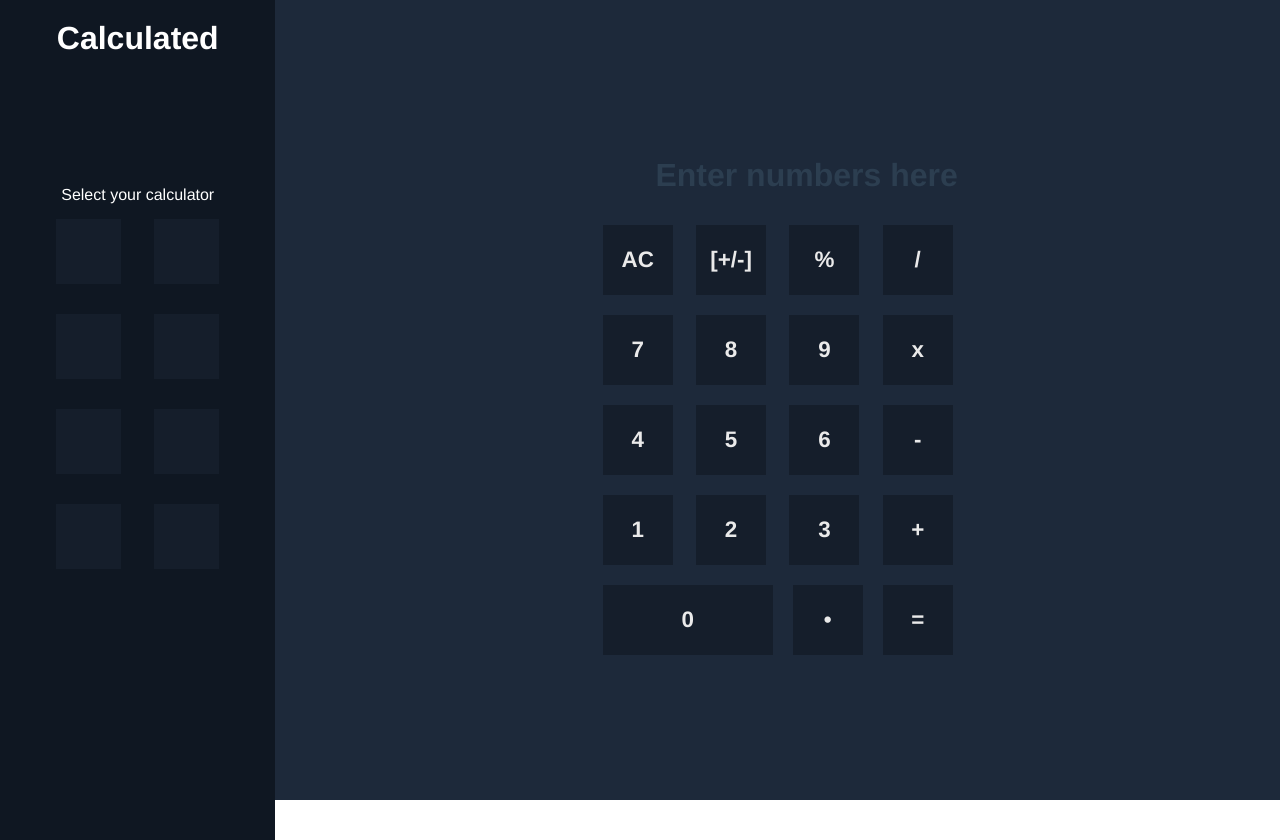
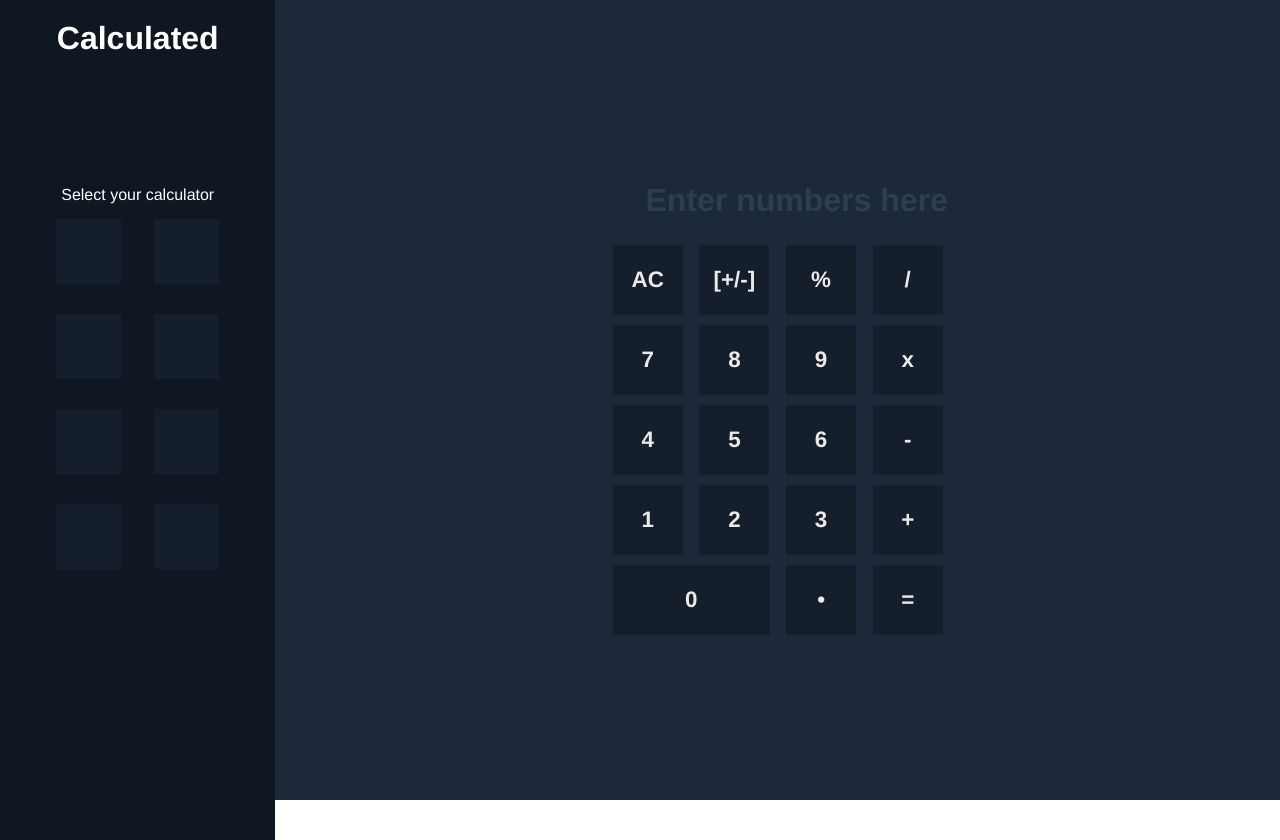
Before and after one commit to FounderCasey/vue-calc, a Vue app: page / in a window 1280 px wide. Built offline with nearby package versions, Linux system fonts and the light colour scheme; some icons are missing.

Commit message:
Basic functions finished

```diff
--- a/src/views/Home.vue
+++ b/src/views/Home.vue
@@ -38,7 +38,7 @@
         <div class="buttons">
           <div class="calc-button" @click="buttonClick('ac')">AC</div>
           <div class="calc-button" @click="buttonClick('[+/-]')">[+/-]</div>
-          <div class="calc-button">%</div>
+          <div class="calc-button" @click="buttonClick('%')">%</div>
           <div class="calc-button" @click="buttonClick('/')">/</div>
           <div class="calc-button" @click="buttonClick('7')">7</div>
           <div class="calc-button" @click="buttonClick('8')">8</div>
@@ -52,8 +52,8 @@
           <div class="calc-button" @click="buttonClick('2')">2</div>
           <div class="calc-button" @click="buttonClick('3')">3</div>
           <div class="calc-button" @click="buttonClick('+')">+</div>
-          <div class="calc-button long">0</div>
-          <div class="calc-button">•</div>
+          <div class="calc-button long" @click="buttonClick('0')">0</div>
+          <div class="calc-button" @click="buttonClick('•')">•</div>
           <div class="calc-button" @click="buttonClick('=')">=</div>
         </div>
       </div>
@@ -64,6 +64,7 @@
 <script>
 import { DollarSignIcon, PlusIcon } from "vue-feather-icons";
 import { constants } from "crypto";
+import { parse } from "path";
 
 export default {
   data() {
@@ -139,6 +140,14 @@ export default {
         } else {
           this.calcText = "-" + this.calcText;
         }
+      } else if (number == "•") {
+        if (!this.calcText.includes(".")) {
+          this.calcText += ".";
+        }
+      } else if (number == "%") {
+        if (!this.calcText == "") {
+          this.calcText = parseFloat(this.calcText) * 0.01;
+        }
       } else {
         this.calcText += number;
       }
@@ -165,7 +174,7 @@ export default {
   background: #1d293a;
 
   .calculator {
-    width: 360px;
+    width: 340px;
 
     h1 {
       text-align: right;
@@ -182,7 +191,7 @@ export default {
         display: flex;
         justify-content: center;
         align-items: center;
-        margin: 10px 5px;
+        margin: 5px 5px;
         color: #eaeaea;
         font-weight: 600;
         font-size: 1.4rem;
@@ -192,7 +201,7 @@ export default {
       }
 
       .long {
-        width: 170px;
+        width: 157px;
       }
     }
   }
```
